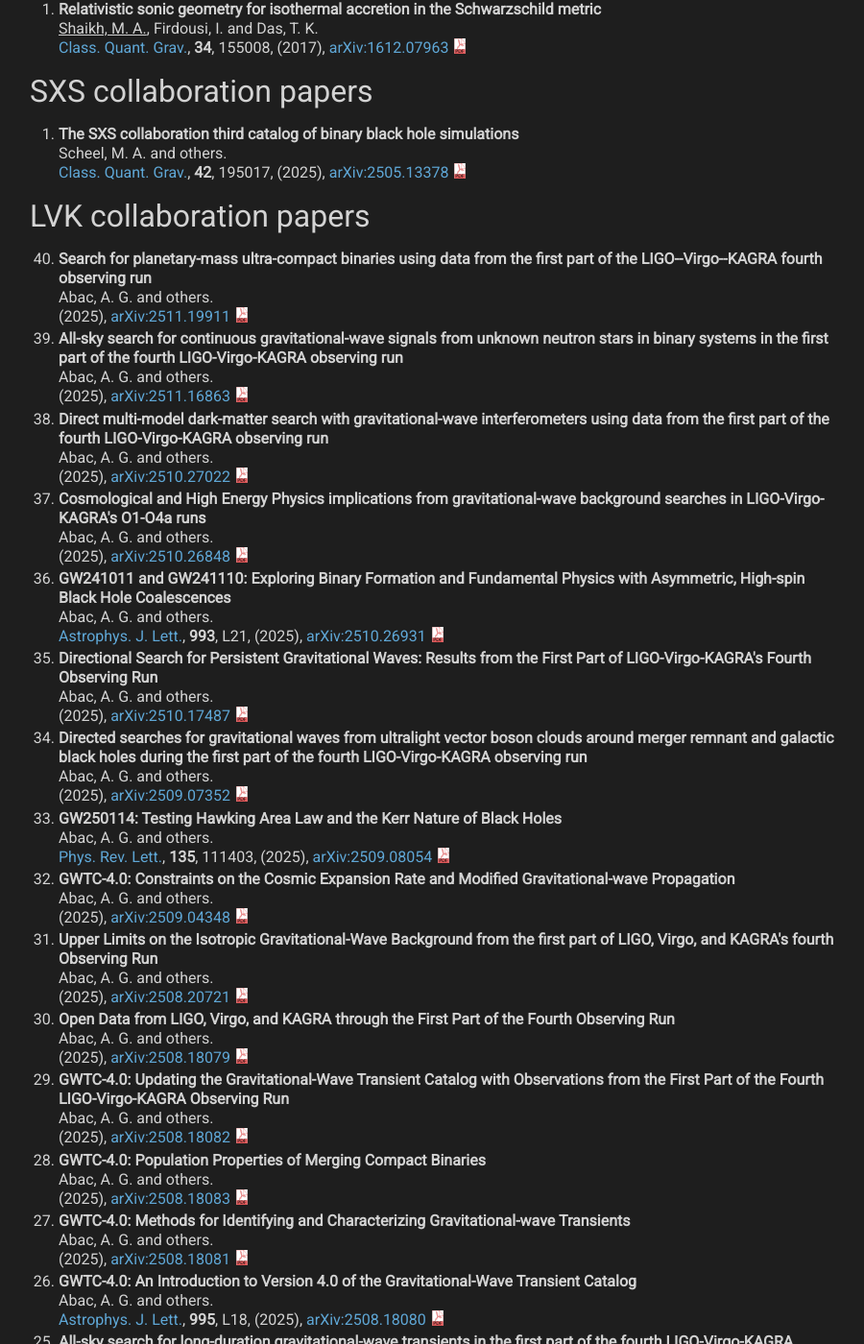
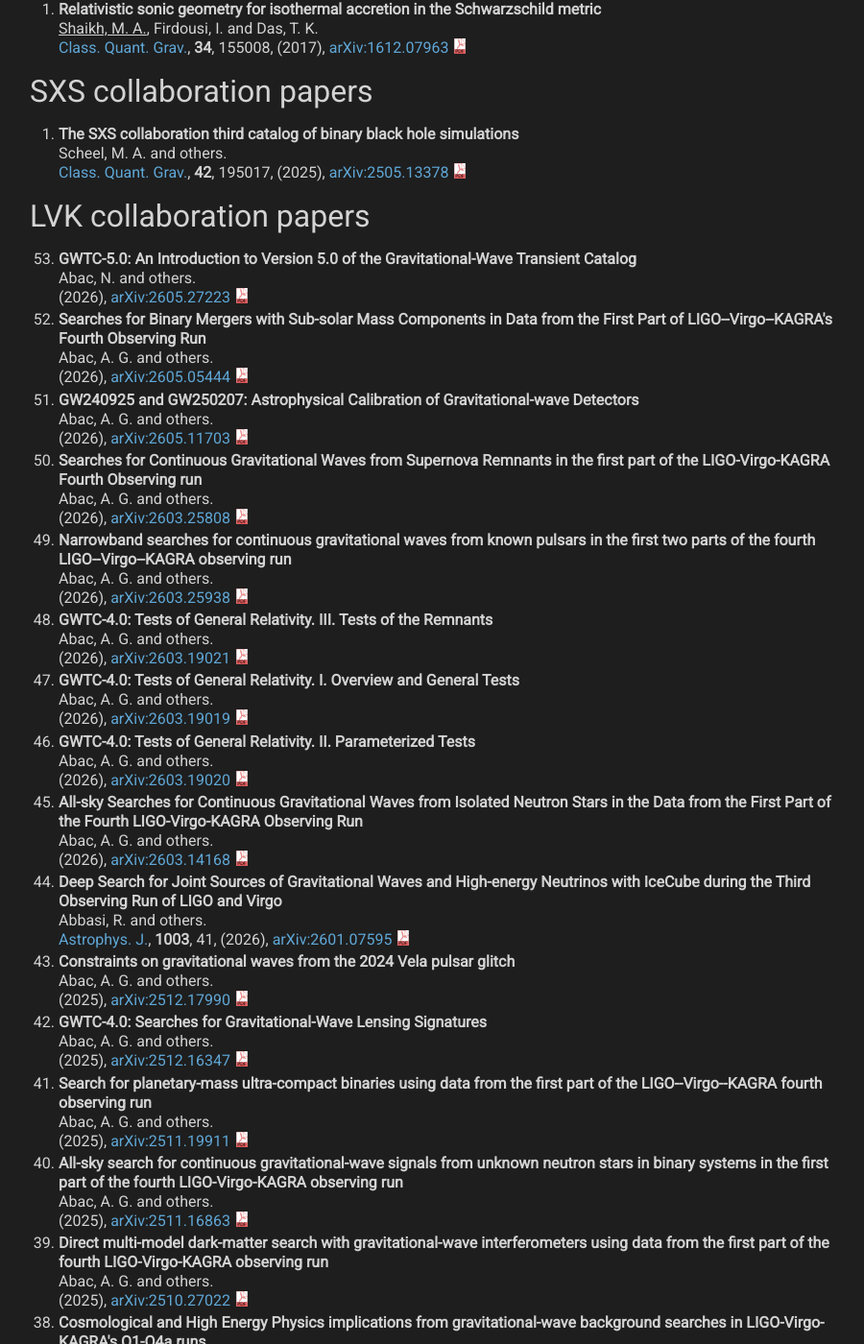
Before and after one commit to md-arif-shaikh/md-arif-shaikh.github.io, a Jekyll site: the page built from 03_publications.html, in a window 1280 px wide and 1400 px high, scrolled down 1951 px. Shown: the whole window at 96% size, without its empty margins (189-1089 px from the left). Built offline with Jekyll 4.4.1, drawn with Linux system fonts in a browser that asks for light colours; a style sheet for code colours, icons or effects is not loaded; some of the changed text lies outside the part shown.

Commit message:
update publication

```diff
--- a/03_publications.html
+++ b/03_publications.html
@@ -2,7 +2,7 @@
 title: "Publications"
 permalink: /publications/
 layout: page
-update_date: 05-05-2026
+update_date: 02-07-2026
 ---
 {% assign short_paper_count = site.data.short_author | size %}
 {% assign lvk_paper_count = site.data.lvk | size %}
--- a/_data/lvk.yaml
+++ b/_data/lvk.yaml
@@ -1,3 +1,137 @@
+LIGOScientific:2026sit:
+  author: "Abac, N. and others."
+  collaboration: "LIGO Scientific, VIRGO, KAGRA"
+  title: "GWTC-5.0: An Introduction to Version 5.0 of the Gravitational-Wave Transient Catalog"
+  eprint: "2605.27223"
+  archiveprefix: "arXiv"
+  primaryclass: "gr-qc"
+  reportnumber: "LIGO-P2500701"
+  month: "5"
+  year: "2026"
+  entrytype: "article"
+LIGOScientific:2026wxz:
+  author: "Abac, A. G. and others."
+  collaboration: "LIGO Scientific, VIRGO, KAGRA"
+  title: "Searches for Binary Mergers with Sub-solar Mass Components in Data from the First Part of LIGO--Virgo--KAGRA's Fourth Observing Run"
+  eprint: "2605.05444"
+  archiveprefix: "arXiv"
+  primaryclass: "astro-ph.HE"
+  month: "5"
+  year: "2026"
+  entrytype: "article"
+LIGOScientific:2026qqv:
+  author: "Abac, A. G. and others."
+  collaboration: "LIGO Scientific, Virgo, KAGRA"
+  title: "GW240925 and GW250207: Astrophysical Calibration of Gravitational-wave Detectors"
+  eprint: "2605.11703"
+  archiveprefix: "arXiv"
+  primaryclass: "gr-qc"
+  reportnumber: "LIGO-P2500565"
+  doi: "10.1103/gzrj-mwv3"
+  month: "4"
+  year: "2026"
+  entrytype: "article"
+LIGOScientific:2026hrn:
+  author: "Abac, A. G. and others."
+  collaboration: "LIGO Scientific, VIRGO, KAGRA"
+  title: "Searches for Continuous Gravitational Waves from Supernova Remnants in the first part of the LIGO-Virgo-KAGRA Fourth Observing run"
+  eprint: "2603.25808"
+  archiveprefix: "arXiv"
+  primaryclass: "gr-qc"
+  month: "3"
+  year: "2026"
+  entrytype: "article"
+LIGOScientific:2026qsb:
+  author: "Abac, A. G. and others."
+  collaboration: "LIGO Scientific, VIRGO, KAGRA"
+  title: "Narrowband searches for continuous gravitational waves from known pulsars in the first two parts of the fourth LIGO--Virgo--KAGRA observing run"
+  eprint: "2603.25938"
+  archiveprefix: "arXiv"
+  primaryclass: "gr-qc"
+  reportnumber: "LIGO-P2500612"
+  month: "3"
+  year: "2026"
+  entrytype: "article"
+LIGOScientific:2026wpt:
+  author: "Abac, A. G. and others."
+  collaboration: "LIGO Scientific, VIRGO, KAGRA"
+  title: "GWTC-4.0: Tests of General Relativity. III. Tests of the Remnants"
+  eprint: "2603.19021"
+  archiveprefix: "arXiv"
+  primaryclass: "gr-qc"
+  reportnumber: "LIGO-P2500067"
+  month: "3"
+  year: "2026"
+  entrytype: "article"
+LIGOScientific:2026qni:
+  author: "Abac, A. G. and others."
+  collaboration: "LIGO Scientific, VIRGO, KAGRA"
+  title: "GWTC-4.0: Tests of General Relativity. I. Overview and General Tests"
+  eprint: "2603.19019"
+  archiveprefix: "arXiv"
+  primaryclass: "gr-qc"
+  reportnumber: "LIGO-P2500065"
+  month: "3"
+  year: "2026"
+  entrytype: "article"
+LIGOScientific:2026fcf:
+  author: "Abac, A. G. and others."
+  collaboration: "LIGO Scientific, VIRGO, KAGRA"
+  title: "GWTC-4.0: Tests of General Relativity. II. Parameterized Tests"
+  eprint: "2603.19020"
+  archiveprefix: "arXiv"
+  primaryclass: "gr-qc"
+  reportnumber: "LIGO-P2500066"
+  month: "3"
+  year: "2026"
+  entrytype: "article"
+LIGOScientific:2026plm:
+  author: "Abac, A. G. and others."
+  collaboration: "LIGO Scientific, VIRGO, KAGRA"
+  title: "All-sky Searches for Continuous Gravitational Waves from Isolated Neutron Stars in the Data from the First Part of the Fourth LIGO-Virgo-KAGRA Observing Run"
+  eprint: "2603.14168"
+  archiveprefix: "arXiv"
+  primaryclass: "gr-qc"
+  reportnumber: "LIGO-P2500416"
+  month: "3"
+  year: "2026"
+  entrytype: "article"
+IceCube:2026ads:
+  author: "Abbasi, R. and others."
+  collaboration: "IceCube, LIGO Scientific, VIRGO, KAGRA"
+  title: "Deep Search for Joint Sources of Gravitational Waves and High-energy Neutrinos with IceCube during the Third Observing Run of LIGO and Virgo"
+  eprint: "2601.07595"
+  archiveprefix: "arXiv"
+  primaryclass: "astro-ph.HE"
+  doi: "10.3847/1538-4357/ae4e1b"
+  journal: "Astrophys. J."
+  volume: "1003"
+  number: "1"
+  pages: "41"
+  year: "2026"
+  entrytype: "article"
+LIGOScientific:2025eil:
+  author: "Abac, A. G. and others."
+  collaboration: "LIGO Scientific, VIRGO, KAGRA"
+  title: "Constraints on gravitational waves from the 2024 Vela pulsar glitch"
+  eprint: "2512.17990"
+  archiveprefix: "arXiv"
+  primaryclass: "gr-qc"
+  reportnumber: "LIGO-P2500086"
+  month: "12"
+  year: "2025"
+  entrytype: "article"
+LIGOScientific:2025cwb:
+  author: "Abac, A. G. and others."
+  collaboration: "LIGO Scientific, VIRGO, KAGRA"
+  title: "GWTC-4.0: Searches for Gravitational-Wave Lensing Signatures"
+  eprint: "2512.16347"
+  archiveprefix: "arXiv"
+  primaryclass: "gr-qc"
+  reportnumber: "LIGO-P2500419"
+  month: "12"
+  year: "2025"
+  entrytype: "article"
 LIGOScientific:2025vwc:
   author: "Abac, A. G. and others."
   collaboration: "LIGO Scientific, VIRGO, KAGRA"
@@ -94,6 +228,21 @@
   pages: "111403"
   year: "2025"
   entrytype: "article"
+LIGOScientific:2025wao:
+  author: "Abac, A. G. and others."
+  collaboration: "LIGO Scientific, Virgo, KAGRA"
+  title: "Black Hole Spectroscopy and Tests of General Relativity with GW250114"
+  eprint: "2509.08099"
+  archiveprefix: "arXiv"
+  primaryclass: "gr-qc"
+  reportnumber: "LIGO P2500461"
+  doi: "10.1103/6c61-fm1n"
+  journal: "Phys. Rev. Lett."
+  volume: "136"
+  number: "4"
+  pages: "041403"
+  year: "2026"
+  entrytype: "article"
 LIGOScientific:2025jau:
   author: "Abac, A. G. and others."
   collaboration: "LIGO Scientific, VIRGO, KAGRA"
@@ -175,16 +324,20 @@
   pages: "L18"
   year: "2025"
   entrytype: "article"
-LIGOScientific:2025ksg:
+KAGRA:2025qgs:
   author: "Abac, A. G. and others."
-  collaboration: "LIGO Scientific, VIRGO, KAGRA"
-  title: "All-sky search for long-duration gravitational-wave transients in the first part of the fourth LIGO-Virgo-KAGRA Observing run"
+  collaboration: "KAGRA, LIGO Scientific, VIRGO"
+  title: "All-sky search for long-duration gravitational-wave transients in the first part of the fourth LIGO-Virgo-KAGRA observing run"
   eprint: "2507.12282"
   archiveprefix: "arXiv"
   primaryclass: "gr-qc"
   reportnumber: "LIGO-P2500090-v6"
-  month: "7"
-  year: "2025"
+  doi: "10.1103/83j3-pgk1"
+  journal: "Phys. Rev. D"
+  volume: "113"
+  number: "8"
+  pages: "082004"
+  year: "2026"
   entrytype: "article"
 KAGRA:2025yfg:
   author: "Abac, A. G. and others."
```
Also changed, not shown: _data/lvk.bib (+171 -5 lines), _data/short_author.bib (+6 -2 lines), _data/short_author.yaml (+6 -2 lines).
